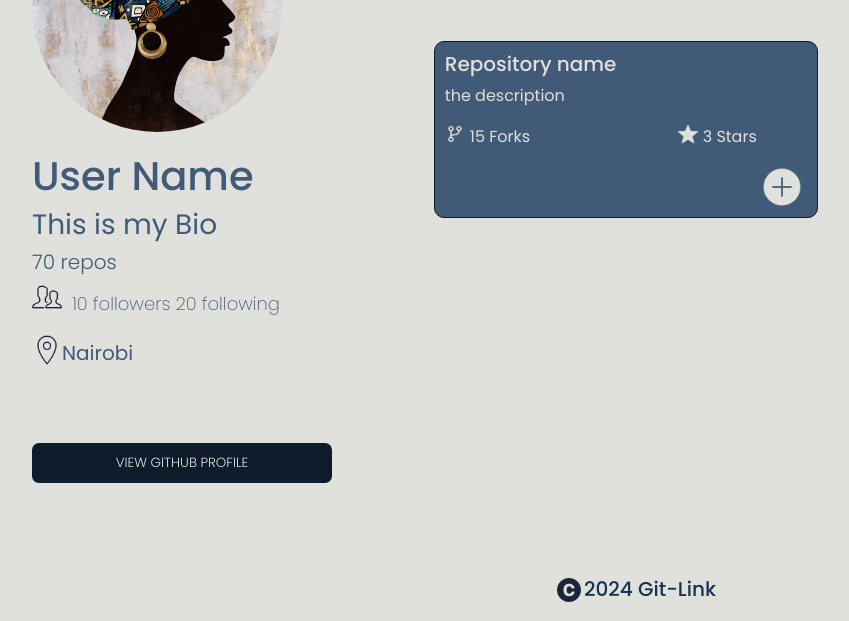
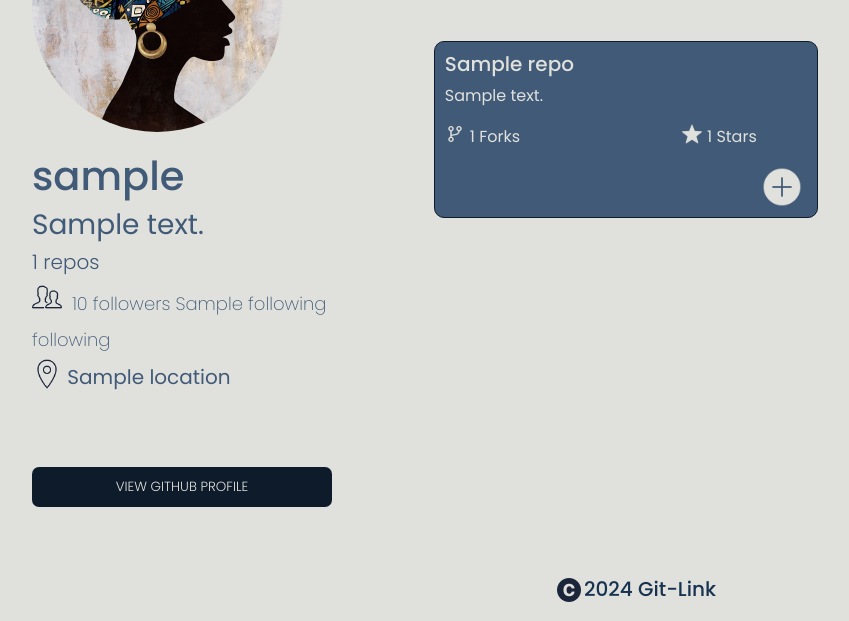
Before and after one commit to DruSadeMumba/git-link, a Flask app: template templates/user.html in a window 1280 px wide. Shown: the part 193-814 px from the top of the page, without its empty margins (5-854 px from the left). Run offline with Flask 3, Linux system fonts and the light colour scheme; the template is opened without the code that fills it: most values are stand-ins (such as "Sample title", 1, 10 or a date in 2020).

Commit message:
Adding user information into the user.html template

```diff
--- a/templates/user.html
+++ b/templates/user.html
@@ -38,19 +38,19 @@
             <img src="../images/ppic.jpg" id="ppic">
           </div>
           <div>
-            <h1 id="username">User Name</h1>
+            <h1 id="username">{{ user_info.username }}</h1>
           </div>
           <div>
-            <h3 id="bio">This is my Bio</h3>
+            <h3 id="bio"> {{ user_info.bio }}</h3>
           </div>
           <div>
-            <h5 id="repos">70 repos</h5>
+            <h5 id="repos">{{ user_info.total_repos}} repos</h5>
           </div>
           <div id="follower">
-            <h5><img src="../images/users.png"> <span id="followers"> 10 followers </span><span id="following"> 20 following</span> </h5>
+            <h5><img src="../images/users.png"> <span id="followers"> {{ user_info.followers }} followers </span><span id="following"> {{ user_info.following }} following</span> </h5>
           </div>
           <div>
-            <h5 id="location"><img src="../images/location-pin.png">Nairobi</h5>
+            <h5 id="location"><img src="../images/location-pin.png"> {{ user_info.location }}</h5>
           </div>
           <button class="button">VIEW GITHUB PROFILE</button>
         </div>
@@ -61,14 +61,15 @@
           </div>
           <h1>REPOSITORIES</h1>
           <div class="scroll">
+            {% for repo in repo_info %}
             <div class="row">
               <div class="col-md-6">
                 <div class="card">
-                  <h5 id="repo-name">Repository name</h5>
-                  <p id="description">the description</p>
+                  <h5 id="repo-name"> {{ repo.name }}</h5>
+                  <p id="description"> {{ repo.description }}</p>
                   <p id="more-info">
-                    <span id="forks"> <img src="../images/code-fork.png" alt="fork">15 Forks</span>
-                    <span id="stars"><img src="../images/star.png" alt="star">3 Stars</span>
+                    <span id="forks"> <img src="../images/code-fork.png" alt="fork">{{ repo.forks_count }} Forks</span>
+                    <span id="stars"><img src="../images/star.png" alt="star">{{ repo.stargazers_count }} Stars</span>
                   </p>
                   <div id="add-repo">
                     <img src="../images/add.png" alt="add">
@@ -76,6 +77,7 @@
                 </div>
               </div>
             </div>
+            {% endfor %}
           </div>
         </div>
       </section>
--- a/web_flask/app.py
+++ b/web_flask/app.py
@@ -51,16 +51,21 @@ def callback():
     if not access_token:
         return 'Access token not receieved from GithHub.', 500  # Server-side error: Missing client_id or client_secret environment variables
     session['access_token'] = access_token
-    return redirect('/profile')  ## need to be changed in case needed
+    return redirect('/user')  ## need to be changed in case needed
 
 
-@app.route('/profile/', strict_slashes=False)
-def profile():
+@app.route('/user/', strict_slashes=False)
+def user():
     if 'access_token' not in session:
         return "User not authenticated.", 401
     user_info = get_github_user_info()
     repo_info = get_user_repos()
-    return render_template('profile.html', user_info=user_info, repo_info=repo_info)
+    return render_template('user.html', user_info=user_info, repo_info=repo_info)
+
+
+@app.errorhandler(404)
+def page_not_found(e):
+    return render_template('404.html'), 404
 
 
 def get_github_user_info():
@@ -74,6 +79,7 @@ def get_github_user_info():
     data = response.json()
     user_info = {
         'username': data.get('login'),
+        'bio': data.get('bio'),
         'total_repos': data.get('total_repos'),
         'followers': data.get('followers'),
         'following': data.get('following'),
```
